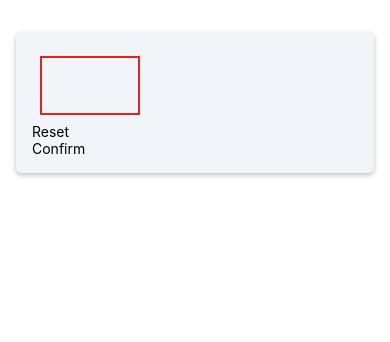
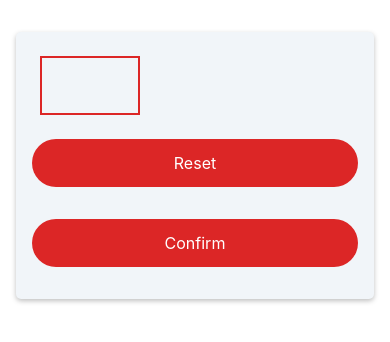
Before and after one commit to srinibas39/react-native-game, a React Native app: screen / in a window 390 px wide. Shown: the top 342 px of the page. Built offline with nearby package versions, Linux system fonts and the light colour scheme.

Commit message:
styled primary button

```diff
--- a/components/PrimaryButton.js
+++ b/components/PrimaryButton.js
@@ -1,7 +1,33 @@
-import { View, Text } from "react-native"
+import { View, Text, Pressable, StyleSheet } from "react-native"
 
 export const PrimaryButton = ({ children }) => {
-    return <View>
-        <Text>{children}</Text>
+    return <View style={styles.BtnContainer}>
+        <Pressable style={({ pressed }) => pressed ? [styles.BtnPressableContainer, styles.isRipple] : styles.BtnPressableContainer} android_ripple={{ color: "#f87171" }}>
+            <Text style={styles.BtnText}>{children}</Text>
+        </Pressable>
     </View>
 }
+
+const styles = StyleSheet.create({
+    BtnContainer: {
+        height: 48,
+        backgroundColor: "#dc2626",
+        marginVertical: 16,
+        borderRadius: 30,
+        overflow: "hidden"
+    },
+    BtnPressableContainer: {
+        height: "100%",
+        flexDirection: "column",
+        justifyContent: "center",
+        alignItems: "center"
+    },
+    BtnText: {
+        color: "#fff",
+        fontSize: 16,
+        textAlign: "center",
+    },
+    isRipple: {
+        backgroundColor: "#f87171"
+    }
+})
```
